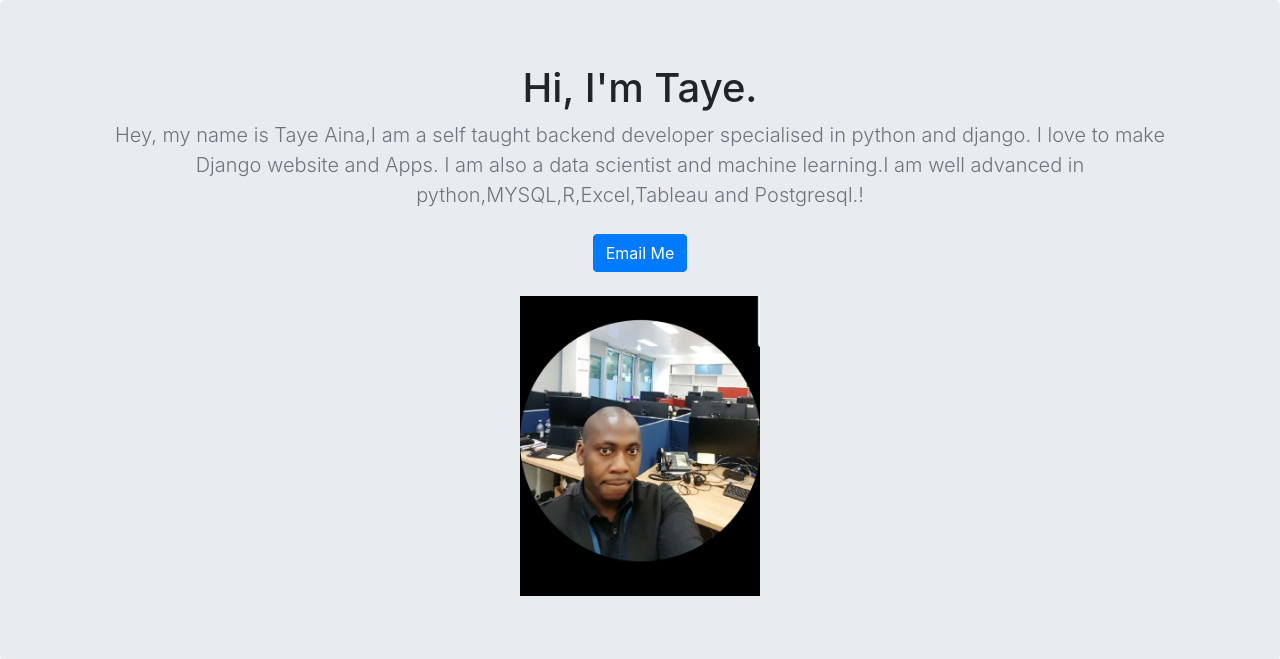
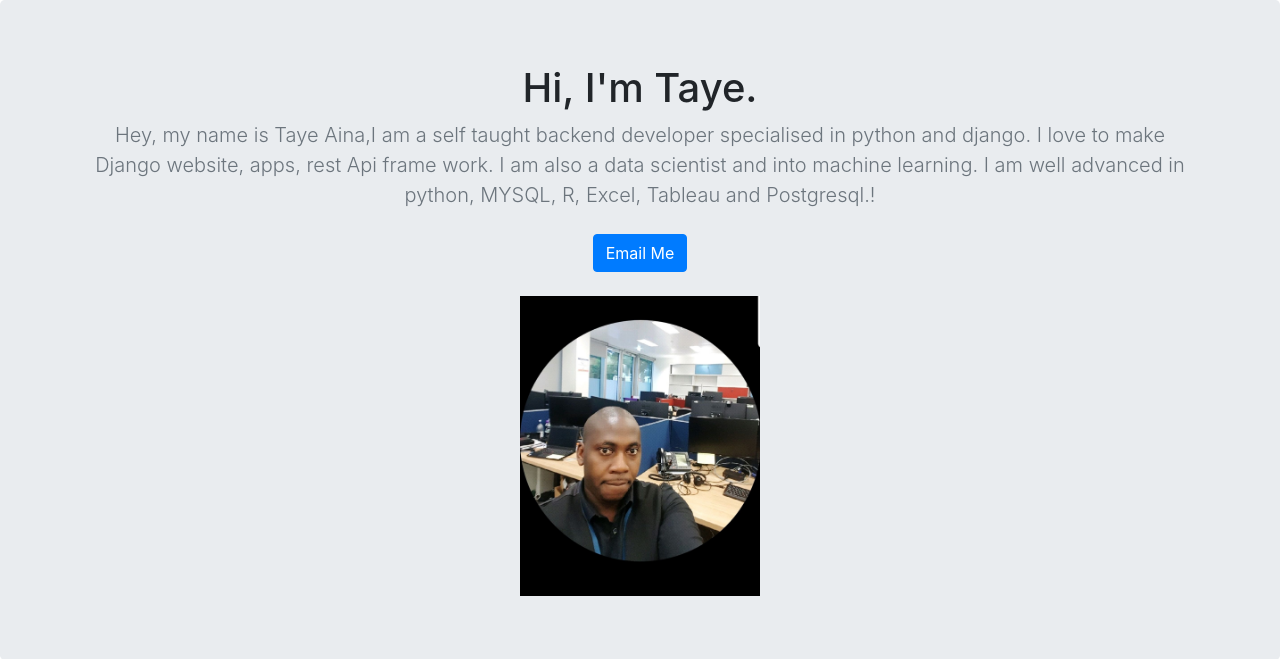
Before and after one commit to tayeaina07/portfolio-project, a Django app: page / in a window 1280 px wide. Shown: the part 56-715 px from the top of the page. Run offline with Django 3.2, Linux system fonts and the light colour scheme; data that the repository does not hold is empty; some libraries are stand-ins or nearby versions.

Commit message:
home html

```diff
--- a/jobs/templates/jobs/home.html
+++ b/jobs/templates/jobs/home.html
@@ -40,7 +40,7 @@
     <section class="jumbotron text-center">
       <div class="container">
         <h1 class="jumbotron-heading">Hi, I'm Taye.</h1>
-        <p class="lead text-muted">Hey, my name is Taye Aina,I am a self taught backend developer specialised in python and django. I love to make Django website and Apps. I am also a data scientist and machine learning.I am well advanced in python,MYSQL,R,Excel,Tableau and Postgresql.!</p>
+        <p class="lead text-muted">Hey, my name is Taye Aina,I am a self taught backend developer specialised in python and django. I love to make Django website, apps, rest Api frame work. I am also a data scientist and into machine learning. I am well advanced in python, MYSQL, R, Excel, Tableau and Postgresql.!</p>
         <p>
           <a href="taye1232002@yahoo.com" class="btn btn-primary my-2">Email Me</a>
         </p>
```
